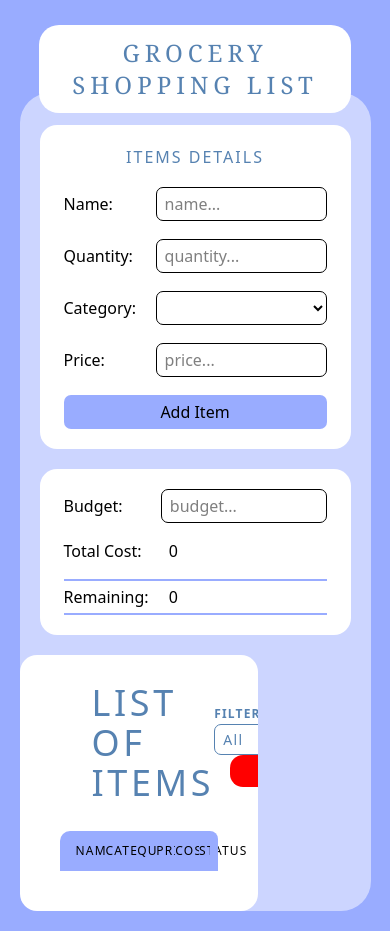
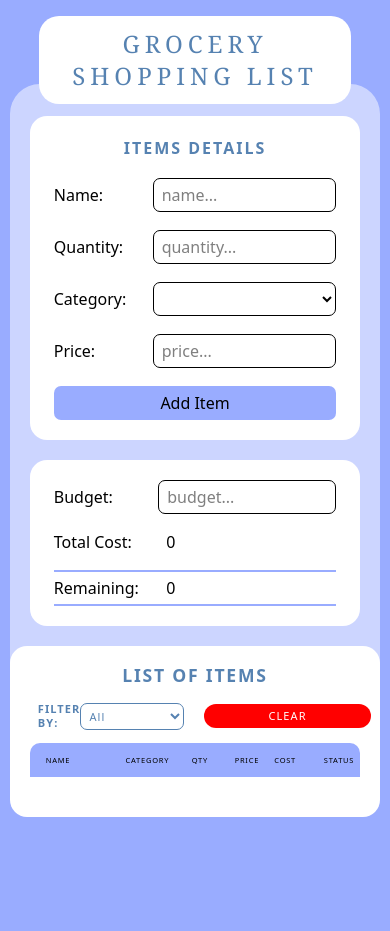
Before and after one commit to rnml6/grocery-shopping-list, a React (Vite) app: page / in a window 390 px wide. After the commit the page ends 844 px from the top, so only its background shows below. Built offline with nearby package versions, Linux system fonts and the light colour scheme.

Commit message:
responsive design v2

```diff
--- a/src/App.css
+++ b/src/App.css
@@ -1,9 +1,9 @@
-@import "tailwindcss";
+@import 'tailwindcss';
 
-body{
+body {
   background-color: #99acff;
   box-sizing: border-box;
-};
+}
 
 .hide-scrollbar::-webkit-scrollbar {
   display: none;
@@ -14,30 +14,72 @@ body{
   scrollbar-width: none;
 }
 
-
 @media (max-width: 480px) {
   .whole_container {
-        @apply flex-col h-auto mb-[20px] p-0;
+    @apply flex-col h-auto mb-[10px] p-0 w-[95%];
   }
-    .left_container{
-        @apply w-full p-5 mt-3 ;
+  .left_container {
+    @apply w-full p-5 mt-3;
   }
-    .add_items_container{
+  .add_items_container {
     @apply px-6;
   }
-    .add_items_container > h3{
-        @apply text-center text-[1rem] p-0 tracking-[2px];
+  .add_items_container > h3 {
+    @apply text-center text-[1rem] p-0 tracking-[2px] font-bold;
   }
-    .budget_container{
+  .budget_container {
     @apply py-5 px-6;
   }
   .budget_container > div > input {
     @apply w-[63%];
   }
-    .header_container{
-        @apply text-xl w-[80%];
+  .header_container {
+    @apply text-xl w-[80%] mt-4;
   }
-    .header_container > h1{
+  .header_container > h1 {
     @apply text-2xl tracking-[5px] p-3 px-7;
   }
+  .item_list_container {
+    @apply w-full px-5;
   }
+  .item_list_header {
+    @apply flex flex-col;
+  }
+  .item_list_header div h1 {
+    @apply text-[1.1rem] text-center px-0 pt-5 pb-2 font-bold;
+  }
+  .item_list_header div select,
+  .item_list_header div label,
+  .item_list_header div button {
+    @apply text-[11px] mb-1;
+  }
+  .select_button_container {
+    @apply flex justify-between items-center p-2;
+  }
+  .clear_button {
+    @apply ml-4 px-16;
+  }
+  .label_container {
+    @apply m-0;
+  }
+
+  .items_tablehead > div {
+    @apply text-[7.5px];
+  }
+
+  .items_tablebody {
+    @apply py-3;
+  }
+
+  .items_tablebody div {
+    @apply text-[7.5px];
+  }
+
+  .item_list_buttons {
+    @apply flex;
+  }
+
+  .item_list_buttons div {
+    @apply flex justify-center w-[100%] h-auto p-1 items-center;
+  }
+}
--- a/src/components/content.jsx
+++ b/src/components/content.jsx
@@ -1,11 +1,18 @@
-import React, { useState } from "react";
-import Budget from "../container/budget";
-import AddItems from "../container/additems";
-import ItemsList from "../container/itemsList";
+import React, { useState, useEffect } from 'react'
+import Budget from '../container/budget'
+import AddItems from '../container/additems'
+import ItemsList from '../container/itemsList'
 
-function Content() {
-  const [items, setItems] = useState([]);
-  const [filterCategory, setFilterCategory] = useState("");
+function Content () {
+  const [items, setItems] = useState([])
+  const [filterCategory, setFilterCategory] = useState('')
+  const [maxWidth, setMaxWidth] = useState(window.innerWidth)
+
+  useEffect(() => {
+    const handleResize = () => setMaxWidth(window.innerWidth)
+    window.addEventListener('resize', handleResize)
+    return () => window.removeEventListener('resize', handleResize)
+  }, [])
 
   return (
     <div className='h-[85vh] w-[90%] bg-[rgb(255,255,255,0.5)] justify-self-center mt-[-20px] rounded-[30px] flex justify-between p-[40px] whole_container'>
@@ -14,44 +21,69 @@ function Content() {
         <Budget items={items} />
       </div>
 
-      <div className='w-[68%] bg-[white] rounded-[17px] pt-0 overflow-auto hide-scrollbar p-10'>
-        <div className="sticky top-0 bg-[white]">
-          <div className="flex justify-between">
+      <div className='w-[68%] bg-[white] rounded-[17px] pt-0 overflow-auto hide-scrollbar p-10 item_list_container'>
+        <div className='sticky top-0 bg-[white]'>
+          <div className='flex justify-between item_list_header'>
             <div>
-              <h1 className="text-4xl py-7 tracking-widest pl-8 text-[#5682B1]">LIST OF ITEMS</h1>
+              <h1 className='text-4xl py-7 tracking-widest pl-8 text-[#5682B1]'>
+                LIST OF ITEMS
+              </h1>
             </div>
-            <div className="content-center">
-              <label className="text-xs mr-2 tracking-widest text-[#5682B1] font-semibold">FILTER BY:</label>
-              <select onChange={(e) => setFilterCategory(e.target.value)}
-                className='border-1 border-[#5682B1] text-[#5682B1] rounded-[7px] pl-1 p-1 text-sm mr-1 tracking-widest'>
-                <option selected value="ALL">All</option>
-                <option value="CONDIMENTS">Condiments</option>
-                <option value="BEVERAGES">Beverages</option>
-                <option value="SNACKS">Snacks</option>
-                <option value="OTHERS">Others</option>
+            <div className='content-center select_button_container'>
+              <label className='text-xs mr-2 tracking-widest text-[#5682B1] font-semibold label_container'>
+                FILTER BY:
+              </label>
+              <select
+                onChange={e => setFilterCategory(e.target.value)}
+                className='border-1 border-[#5682B1] text-[#5682B1] rounded-[7px] pl-1 p-1 text-sm mr-1 tracking-widest'
+              >
+                <option defaultValue value='ALL'>
+                  All
+                </option>
+                <option value='CONDIMENTS'>Condiments</option>
+                <option value='BEVERAGES'>Beverages</option>
+                <option value='SNACKS'>Snacks</option>
+                <option value='OTHERS'>Others</option>
               </select>
-              <button onClick={() => setItems([])}
-                className="bg-[red] ml-4 h-[auto] py-1 px-10 tracking-widest text-white rounded-[13px]">CLEAR</button>
+              <button
+                onClick={() => setItems([])}
+                className='bg-[red] ml-4 h-[auto] py-1 px-10 tracking-widest text-white rounded-[13px] clear_button'
+              >
+                CLEAR
+              </button>
             </div>
           </div>
 
-          <div className="grid grid-cols-[29%_20%_12%_12%_15%_7%_5%] w-full h-auto">
-            <div className="bg-[#99acff] pl-4 py-3 rounded-tl-[10px] text-xs tracking-widest font-medium">NAME</div>
-            <div className="bg-[#99acff] py-3 text-xs tracking-widest font-medium">CATEGORY</div>
-            <div className="bg-[#99acff] py-3 text-xs tracking-widest font-medium">QUANTITY</div>
-            <div className="bg-[#99acff] py-3 text-xs tracking-widest font-medium">PRICE</div>
-            <div className="bg-[#99acff] py-3 text-xs tracking-widest font-medium">COST</div>
-            <div className="bg-[#99acff] text-center py-3 text-xs tracking-widest font-medium">STATUS</div>
-            <div className="bg-[#99acff] rounded-tr-[10px]"></div>
+          <div className='grid grid-cols-[29%_20%_13%_12%_15%_11%] w-full h-auto items_tablehead'>
+            <div className='bg-[#99acff] pl-4 py-3 rounded-tl-[10px] text-xs tracking-widest font-medium'>
+              NAME
+            </div>
+            <div className='bg-[#99acff] py-3 text-xs tracking-widest font-medium'>
+              CATEGORY
+            </div>
+            <div className='bg-[#99acff] py-3 text-xs tracking-widest font-medium'>
+              {maxWidth < 480 ? 'QTY' : 'QUANTITY'}
+            </div>
+            <div className='bg-[#99acff] py-3 text-xs tracking-widest font-medium'>
+              PRICE
+            </div>
+            <div className='bg-[#99acff] py-3 text-xs tracking-widest font-medium'>
+              COST
+            </div>
+            <div className='bg-[#99acff] py-3 text-xs tracking-widest font-medium rounded-tr-[10px]'>
+              STATUS
+            </div>
           </div>
         </div>
 
-        <ItemsList filterCategory={filterCategory} items={items} setItems={setItems} />
-
+        <ItemsList
+          filterCategory={filterCategory}
+          items={items}
+          setItems={setItems}
+        />
       </div>
-
     </div>
-  );
+  )
 }
 
-export default Content;
+export default Content
--- a/src/components/header.jsx
+++ b/src/components/header.jsx
@@ -1,9 +1,11 @@
 import React from 'react'
 
-function header() {
+function header () {
   return (
     <div className='bg-[rgb(255,255,255)] rounded-[20px] w-[60%] m-[auto] mt-[25px] header_container'>
-      <h1 className='text-center text-5xl py-3 pt-5 font-[Cambria] tracking-[8px] text-[#5682B1]'>GROCERY SHOPPING LIST</h1>
+      <h1 className='text-center text-5xl py-3 pt-5 font-[Cambria] tracking-[8px] text-[#5682B1]'>
+        GROCERY SHOPPING LIST
+      </h1>
     </div>
   )
 }
--- a/src/container/itemsList.jsx
+++ b/src/container/itemsList.jsx
@@ -1,48 +1,73 @@
-import React from "react";
+import React, { useState, useEffect } from 'react'
 
-function ItemsList({ items, setItems, filterCategory }) {
+function ItemsList ({ items, setItems, filterCategory }) {
+  const [maxWidth, setMaxWidth] = useState(window.innerWidth)
 
-  function markAsBought(id) {
-    const updatedItems = items.map((item) =>
+  useEffect(() => {
+    const handleResize = () => setMaxWidth(window.innerWidth)
+    window.addEventListener('resize', handleResize)
+    return () => window.removeEventListener('resize', handleResize)
+  }, [])
+
+  function markAsBought (id) {
+    const updatedItems = items.map(item =>
       item.id === id
-        ? { ...item, status: item.status === "MARK" ? "✓" : item.status }
+        ? { ...item, status: item.status === 'MARK' ? '✓' : item.status }
         : item
-    );
-    setItems(updatedItems);
+    )
+    setItems(updatedItems)
   }
 
-  function deleteItems(id) {
-    const updatedItems = items.filter((item) => item.id !== id);
-    setItems(updatedItems);
+  function deleteItems (id) {
+    const updatedItems = items.filter(item => item.id !== id)
+    setItems(updatedItems)
   }
 
   const visibleItems =
-    filterCategory && filterCategory !== "ALL"
-      ? items.filter((item) => item.category === filterCategory)
-      : items;
+    filterCategory && filterCategory !== 'ALL'
+      ? items.filter(item => item.category === filterCategory)
+      : items
 
   return (
     <div>
-      {visibleItems.map((item) => (
-        <div key={item.id} className="grid grid-cols-[29%_20%_12%_12%_15%_7%_5%] w-full h-auto py-4 border-l-1 border-b-1 border-[#99acff]">
-          <div className="pl-3 self-center break-words pr-6">{item.name}</div>
-          <div className="self-center break-words pr-5">{item.category}</div>
-          <div className="pr-3 text-left self-center break-words">{item.quantity}</div>
-          <div className="pr-3 text-left self-center break-words">₱{item.price}</div>
-          <div className="pr-6 text-left self-center break-words">₱{item.cost}</div>
-          <div onClick={() => markAsBought(item.id)}
-            className="text-center content h-6 self-center rounded-[5px] text-white cursor-pointer"
-            style={{ backgroundColor: item.status === "MARK" ? "green" : "gray" }}>
-            {item.status}
+      {visibleItems.map(item => (
+        <div
+          key={item.id}
+          className='grid grid-cols-[29%_20%_13%_12%_15%_11%] w-full h-auto py-4 border-l-1 border-b-1 border-[#99acff] items_tablebody'
+        >
+          <div className='pl-3 self-center break-words pr-6'>{item.name}</div>
+          <div className='self-center break-words pr-5'>{item.category}</div>
+          <div className='pr-3 text-left self-center break-words'>
+            {item.quantity}
           </div>
-          <div onClick={() => deleteItems(item.id)}
-            className="ml-1 text-center bg-[red] content h-6 self-center rounded-[5px] text-white px-2 w-[max-content] cursor-pointer">
-            X
+          <div className='pr-3 text-left self-center break-words'>
+            ₱{item.price}
           </div>
+          <div className='pr-6 text-left self-center break-words'>
+            ₱{item.cost}
+          </div>
+          <div className='flex item_list_buttons'>
+            <div
+              onClick={() => markAsBought(item.id)}
+              className='text-center content w-full h-6 self-center rounded-[5px] text-white cursor-pointer'
+              style={{
+                backgroundColor: item.status === 'MARK' ? 'green' : 'gray'
+              }}
+            >
+              {maxWidth < 480 ? '✓' : item.status}
+            </div>
+            <div
+              onClick={() => deleteItems(item.id)}
+              className='ml-1 text-center bg-[red] content h-6 self-center rounded-[5px] text-white px-2 w-[max-content] cursor-pointer'
+            >
+              ☓
+            </div>
+          </div>
+          <div></div>
         </div>
       ))}
     </div>
-  );
+  )
 }
 
-export default ItemsList;
+export default ItemsList
```
Also changed, not shown: src/App.jsx (+6 -7 lines), src/container/additems.jsx (+52 -36 lines), src/container/budget.jsx (+28 -18 lines). Lines whose indentation alone changed are shown as unchanged.
